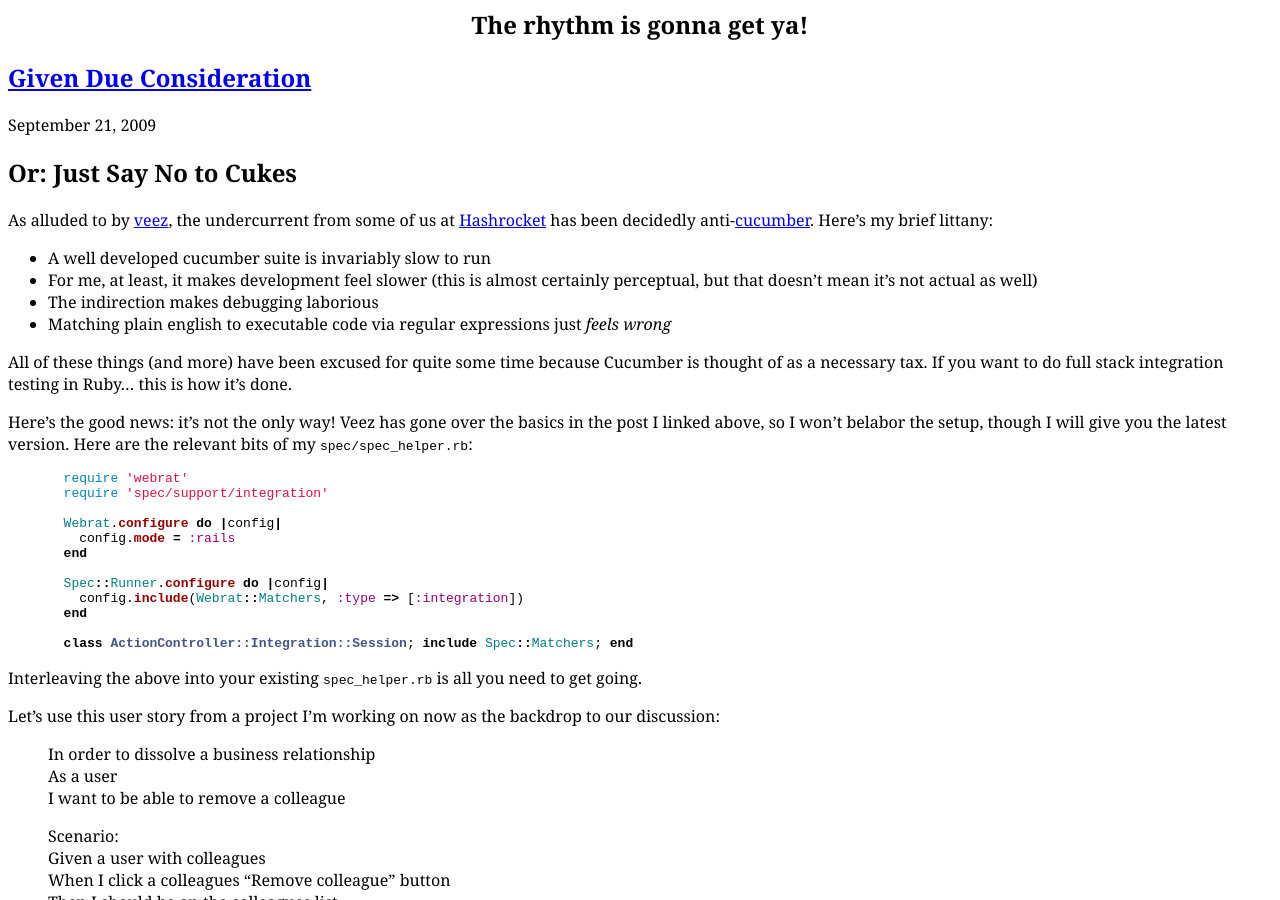
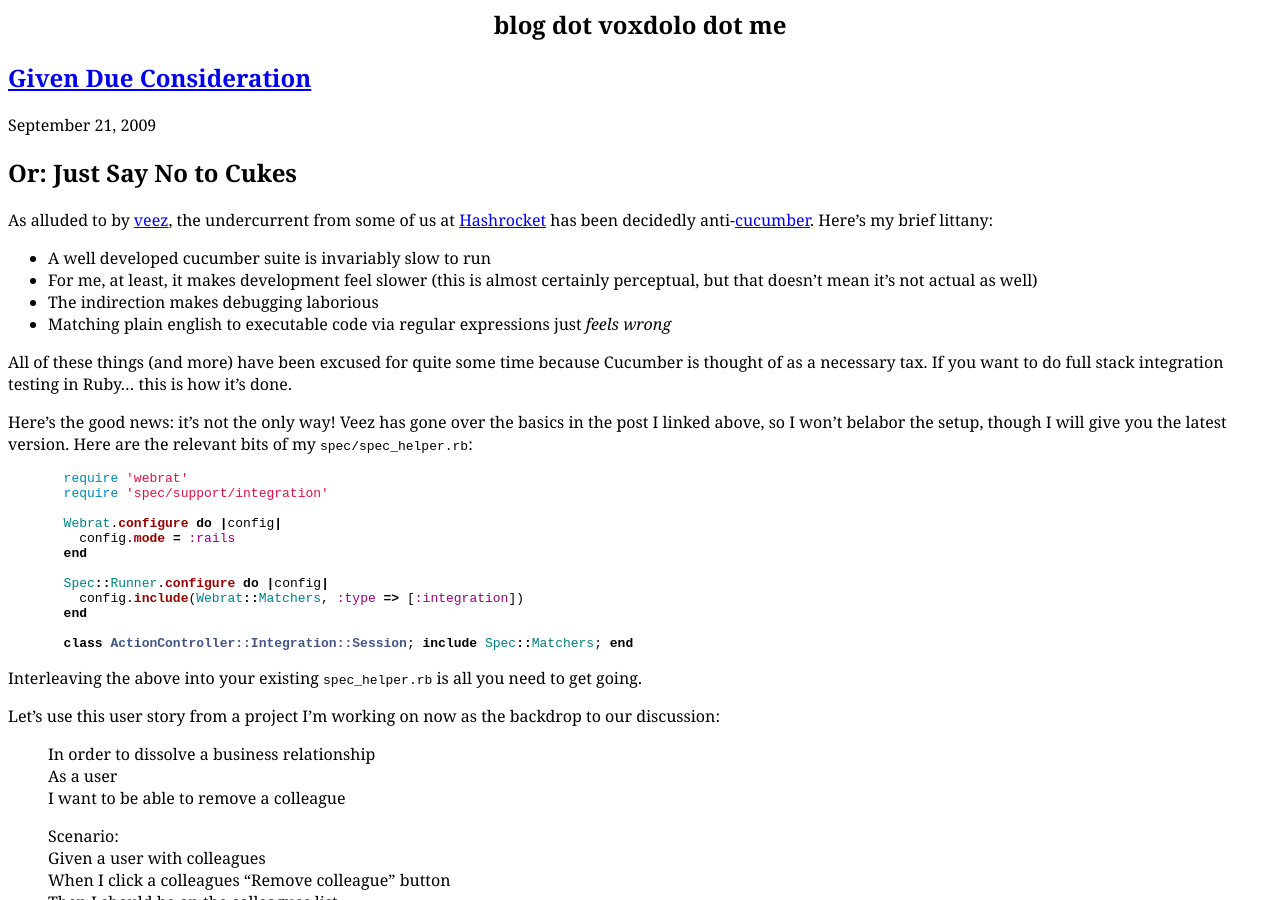
Before and after one commit to mrmemes-eth/voxdolo.github.com, a Jekyll site: the page built from index.md, in a window 1280 px wide and 900 px high. Built offline with Jekyll 4.4.1, drawn with Linux system fonts in a browser that asks for light colours; comment, search, counter and statistics services are not loaded.

Commit message:
The rhythm is *not* going to get you

```diff
--- a/_layouts/blag.html
+++ b/_layouts/blag.html
@@ -5,9 +5,9 @@
     <link rel="alternate" type="application/atom+xml" title="vox dolo dot me"
       href="http://feeds2.feedburner.com/voxdolo" />
     {% if page.title %}
-    <title>vox dolo dot me | {{ page.title }}</title>
+    <title>blog dot vox dolo dot me | {{ page.title }}</title>
     {% else %}
-    <title>vox dolo dot me</title>
+    <title>blog dot vox dolo dot me</title>
     {% endif %}
   </head>
   {% if page.body_id %}
--- a/index.md
+++ b/index.md
@@ -1,10 +1,9 @@
 ---
-title: The rhythm is gonna get ya!
 layout: blag
 
 ---
 
-# {{ page.title }}
+# blog dot voxdolo dot me
 
 {% for post in site.posts limit:1 %}
   <div id='latest'>
```
